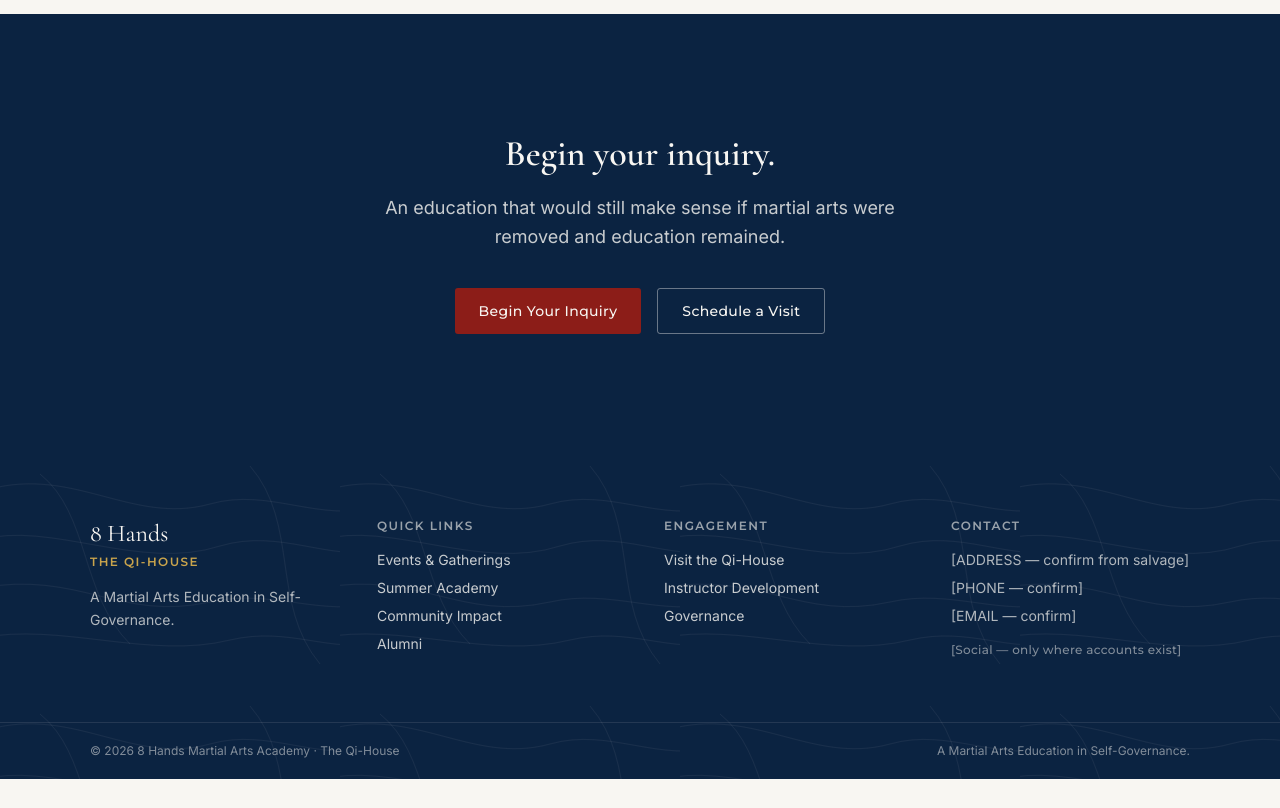
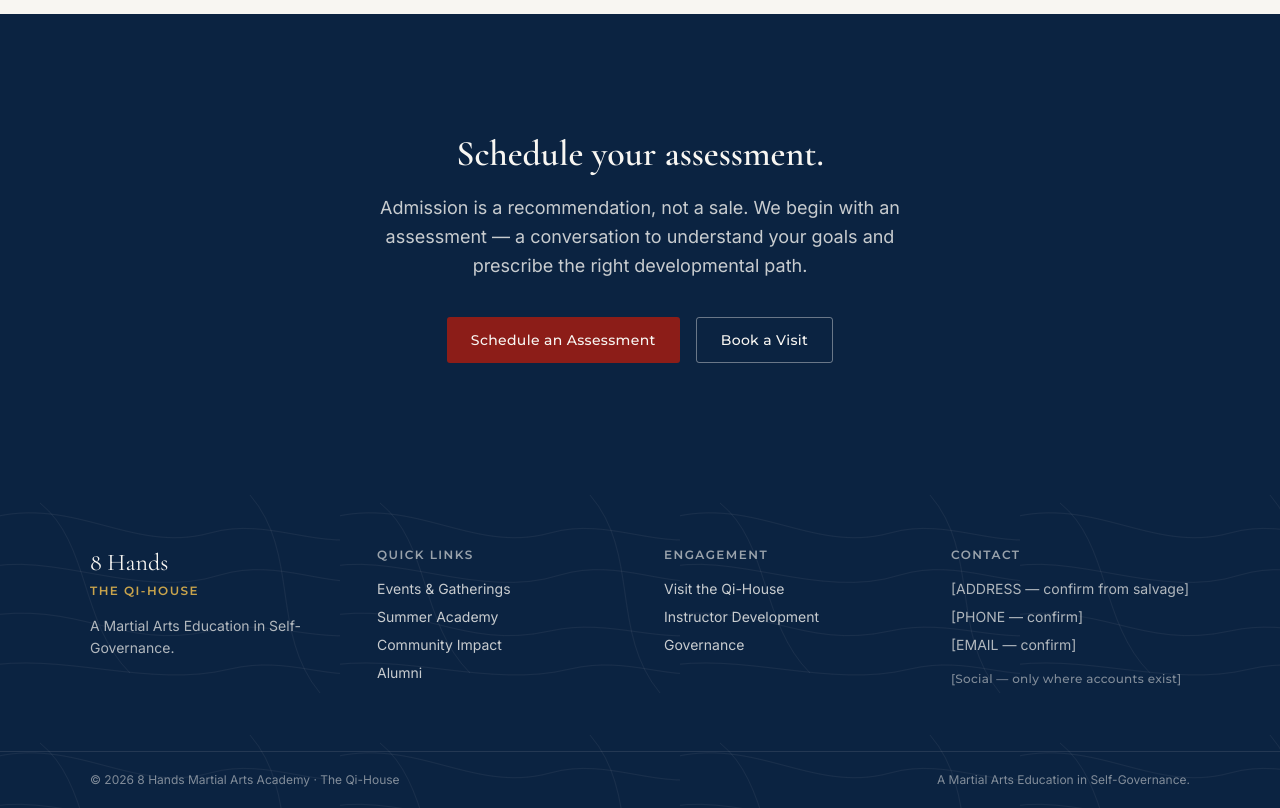
Before and after one commit to sindbad-SH/eight-hands-academy, an Astro site: page /about/ethos in a window 1280 px wide. Shown: the part 1080-1888 px from the top of the page. Before the commit the page ends 1859 px from the top, so only its background shows below. Built offline with nearby package versions, Linux system fonts and the light colour scheme; Astro itself is replaced by a stand-in of ours.

Commit message:
Phase2 start: centralize brand+booking (site.ts); wire Schedule an Assessment CTA
- src/data/site.ts: single source for brand naming + the live Google Calendar booking URL
- Cta: 'Begin Your Inquiry' -> 'Schedule an Assessment' / 'Book a Visit', both -> booking link
  (the one live function at launch, per CPA/ADS docs)

Co-Authored-By: Claude Opus 4.8 <noreply@anthropic.com>

```diff
--- a/src/components/Cta.astro
+++ b/src/components/Cta.astro
@@ -1,11 +1,12 @@
 ---
+import { BOOKING_URL } from '../data/site';
 interface Props {
   title?: string;
   text?: string;
 }
 const {
-  title = 'Begin your inquiry.',
-  text = 'An education that would still make sense if martial arts were removed and education remained.',
+  title = 'Schedule your assessment.',
+  text = 'Admission is a recommendation, not a sale. We begin with an assessment — a conversation to understand your goals and prescribe the right developmental path.',
 } = Astro.props;
 ---
 <section class="bg-navy text-stone">
@@ -13,8 +14,8 @@ const {
     <h2 class="text-3xl lg:text-4xl text-stone mb-5">{title}</h2>
     <p class="text-stone/80 max-w-xl mx-auto mb-9">{text}</p>
     <div class="flex flex-wrap justify-center gap-4">
-      <a href="/admissions" class="btn-accent">Begin Your Inquiry</a>
-      <a href="/admissions#visit" class="btn-ghost !border-stone/40 !text-stone hover:!bg-stone hover:!text-navy">Schedule a Visit</a>
+      <a href={BOOKING_URL} target="_blank" rel="noopener" class="btn-accent">Schedule an Assessment</a>
+      <a href={BOOKING_URL} target="_blank" rel="noopener" class="btn-ghost !border-stone/40 !text-stone hover:!bg-stone hover:!text-navy">Book a Visit</a>
     </div>
   </div>
 </section>
--- /dev/null
+++ b/src/data/site.ts
@@ -0,0 +1,13 @@
+// Site-wide constants — single source of truth for brand naming + the booking link, so a rename or a new
+// scheduling URL is a one-line change instead of a hunt across components.
+export const BRAND = {
+  name: 'Eight Hands Martial Arts Academy',
+  short: 'Eight Hands',
+  campus: 'Qi-House',
+  tagline: 'A Martial Arts Education in Self-Governance',
+};
+
+// Client's real Google Calendar appointment-scheduling link (the live "plumbing" at launch — every
+// "Schedule an Assessment" / "Book a Visit" CTA points here per the CPA + ADS docs).
+export const BOOKING_URL =
+  'https://calendar.google.com/calendar/u/0/appointments/schedules/AcZssZ1T_Oz4YqGFZD5nJfbWOzgz-G3mZnTYOh97zm_ko_h7e7hclLgzb_I4rmcdLkTwKPzk_hTRHkx9';
```
